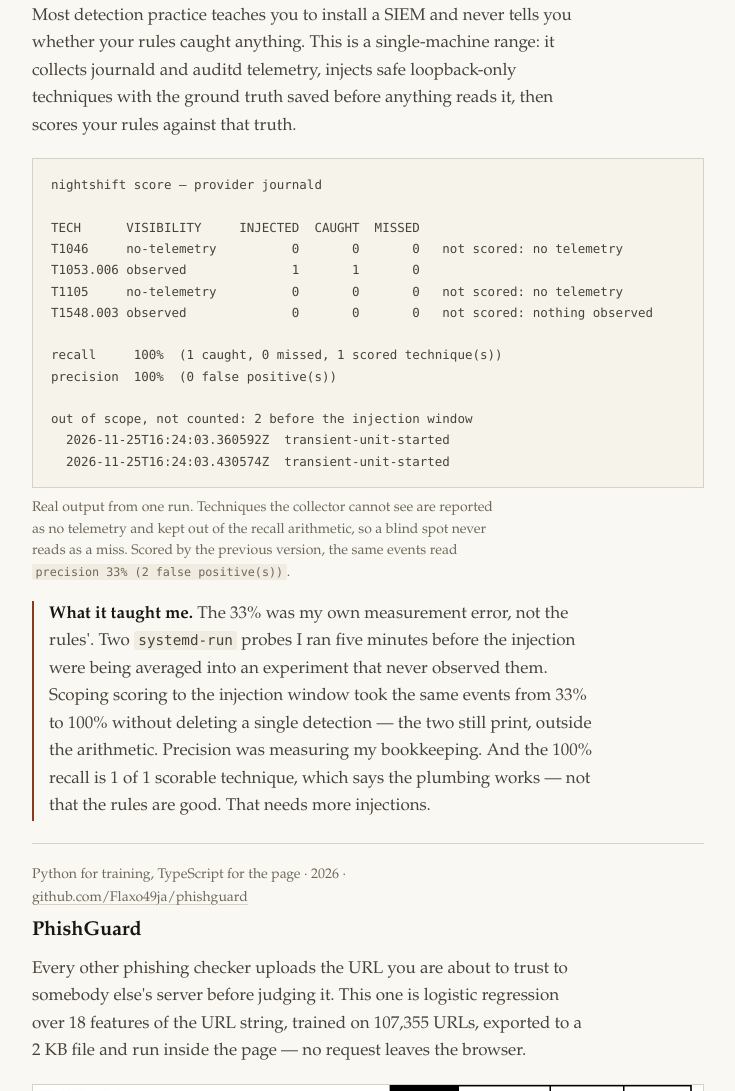
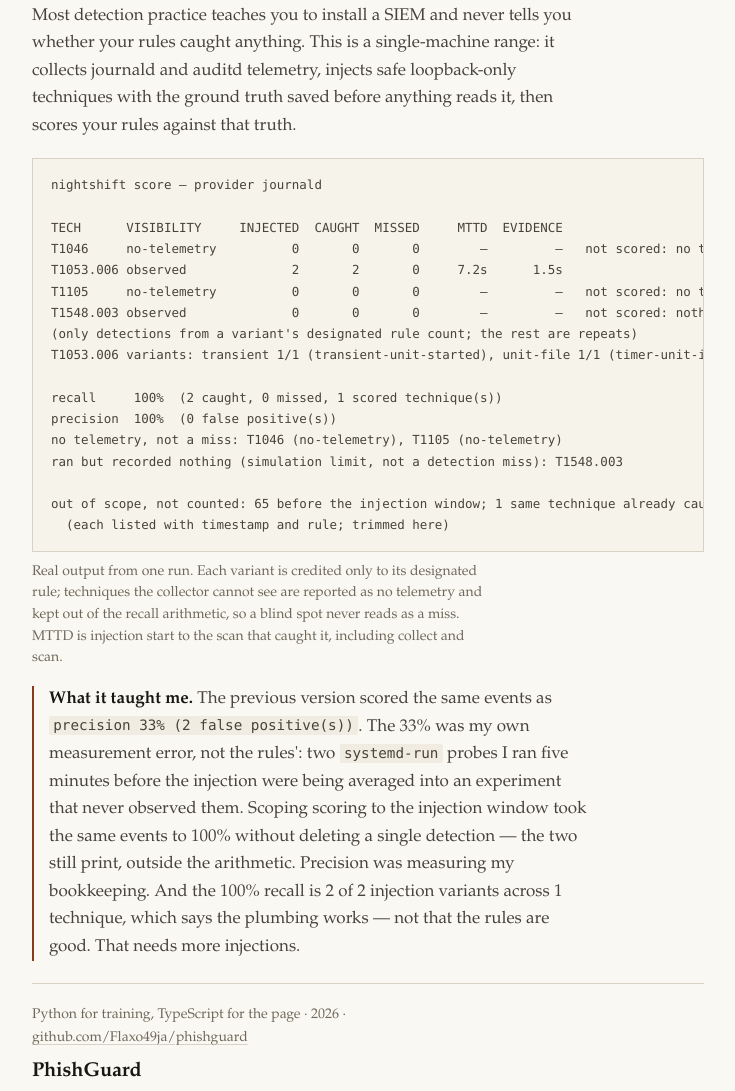
Before and after one commit to Flaxo49ja/portfolio, a plain HTML site: page index.html in a window 1280 px wide. Shown: the part 615-1706 px from the top of the page, without its empty margins (272-1007 px from the left). Drawn offline with Linux system fonts and the light colour scheme.

Commit message:
Align the nightshift entry with the current measured result
The card and the case study now state the same 2 of 2 variants across one
technique, precision, and MTTD definition. The old 33% is kept only as
dated previous scoring, and the hardcoded test count is gone.

```diff
--- a/index.html
+++ b/index.html
@@ -57,21 +57,24 @@
       <p>Most detection practice teaches you to install a SIEM and never tells you whether your rules caught anything. This is a single-machine range: it collects journald and auditd telemetry, injects safe loopback-only techniques with the ground truth saved before anything reads it, then scores your rules against that truth.</p>      <figure class="shot">
         <pre tabindex="0" role="region" aria-label="nightshift score output">nightshift score — provider journald
 
-TECH      VISIBILITY     INJECTED  CAUGHT  MISSED
-T1046     no-telemetry          0       0       0   not scored: no telemetry
-T1053.006 observed              1       1       0
-T1105     no-telemetry          0       0       0   not scored: no telemetry
-T1548.003 observed              0       0       0   not scored: nothing observed
+TECH      VISIBILITY     INJECTED  CAUGHT  MISSED     MTTD  EVIDENCE
+T1046     no-telemetry          0       0       0        —         —   not scored: no telemetry
+T1053.006 observed              2       2       0     7.2s      1.5s
+T1105     no-telemetry          0       0       0        —         —   not scored: no telemetry
+T1548.003 observed              0       0       0        —         —   not scored: nothing observed
+(only detections from a variant's designated rule count; the rest are repeats)
+T1053.006 variants: transient 1/1 (transient-unit-started), unit-file 1/1 (timer-unit-introduced)
 
-recall     100%  (1 caught, 0 missed, 1 scored technique(s))
+recall     100%  (2 caught, 0 missed, 1 scored technique(s))
 precision  100%  (0 false positive(s))
+no telemetry, not a miss: T1046 (no-telemetry), T1105 (no-telemetry)
+ran but recorded nothing (simulation limit, not a detection miss): T1548.003
 
-out of scope, not counted: 2 before the injection window
-  2026-11-25T16:24:03.360592Z  transient-unit-started
-  2026-11-25T16:24:03.430574Z  transient-unit-started</pre>
-        <figcaption>Real output from one run. Techniques the collector cannot see are reported as no telemetry and kept out of the recall arithmetic, so a blind spot never reads as a miss. Scored by the previous version, the same events read <code>precision 33% (2 false positive(s))</code>.</figcaption>
+out of scope, not counted: 65 before the injection window; 1 same technique already caught in the window
+  (each listed with timestamp and rule; trimmed here)</pre>
+        <figcaption>Real output from one run. Each variant is credited only to its designated rule; techniques the collector cannot see are reported as no telemetry and kept out of the recall arithmetic, so a blind spot never reads as a miss. MTTD is injection start to the scan that caught it, including collect and scan.</figcaption>
       </figure>
-      <p class="takeaway"><span>What it taught me.</span> The 33% was my own measurement error, not the rules'. Two <code>systemd-run</code> probes I ran five minutes before the injection were being averaged into an experiment that never observed them. Scoping scoring to the injection window took the same events from 33% to 100% without deleting a single detection — the two still print, outside the arithmetic. Precision was measuring my bookkeeping. And the 100% recall is 1 of 1 scorable technique, which says the plumbing works — not that the rules are good. That needs more injections.</p>
+      <p class="takeaway"><span>What it taught me.</span> The previous version scored the same events as <code>precision 33% (2 false positive(s))</code>. The 33% was my own measurement error, not the rules': two <code>systemd-run</code> probes I ran five minutes before the injection were being averaged into an experiment that never observed them. Scoping scoring to the injection window took the same events to 100% without deleting a single detection — the two still print, outside the arithmetic. Precision was measuring my bookkeeping. And the 100% recall is 2 of 2 injection variants across 1 technique, which says the plumbing works — not that the rules are good. That needs more injections.</p>
     </article>
 
     <article class="entry">
```
Also changed, not shown: cv.html (+1 -1 lines).
